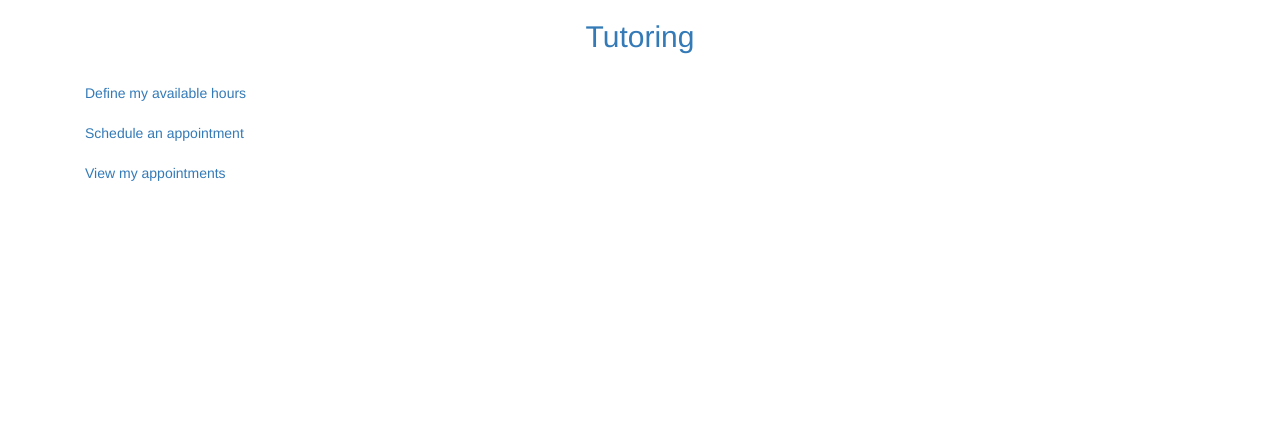
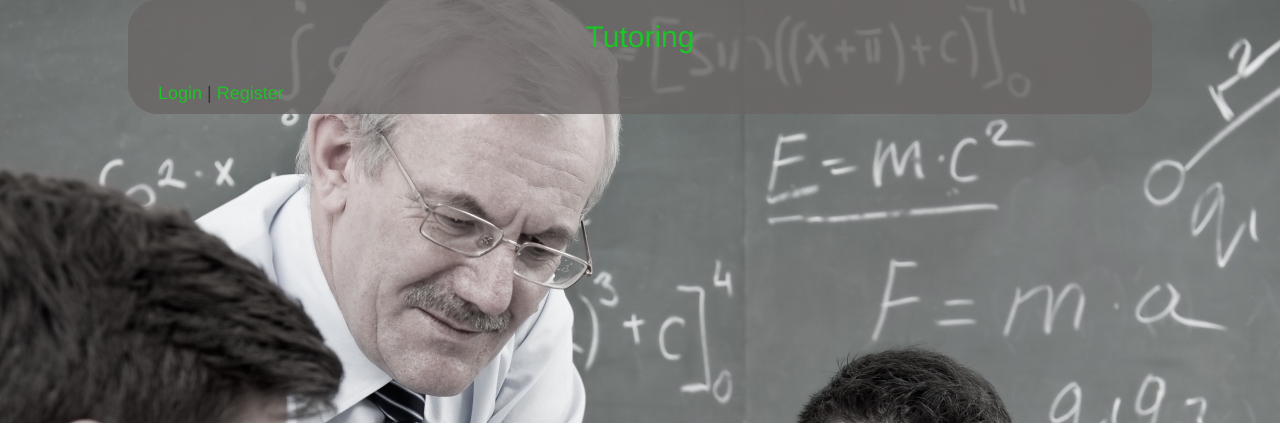
Before and after one commit to Action52/CRUDSchool, a PHP site: page / in a window 1280 px wide. Shown: the top 423 px of the page. Run offline with PHP 8.4, Linux system fonts and the light colour scheme.

Commit message:
Index un poco más estético

```diff
--- a/school/index.php
+++ b/school/index.php
@@ -4,22 +4,50 @@
         <meta charset="utf-8">
         <title>Tutoring</title>
         <link rel="stylesheet" href="https://maxcdn.bootstrapcdn.com/bootstrap/3.3.5/css/bootstrap.min.css" media="screen" title="no title" charset="utf-8">
+        <style>
+          body{
+            background-image: url("img/wallpaper.jpg");
+          }
+          .container{
+            background-color: white;
+            border-radius: 25px;
+          }
+
+          .semitrans{
+            -moz-border-radius:30px;
+            -webkit-border-radius:30px;
+            border-radius:30px;
+            border: #solid 10px #000;
+            background-color: rgba(105,100,100,0.8);
+            width:80%;
+            margin-left: auto ;
+            margin-right: auto ;
+          }
+
+          .text-center{
+            color: #1bc626;
+          }
+
+          .link{
+            color: #1bc626;
+          }
+        </style>
     </head>
     <body>
-        <div class="container">
+        <div class="container semitrans">
             <div class="col-lg-12">
                 <h2 class="text-center text-primary">Tutoring</h2>
                 <div class="col-lg-1 pull-right" style="margin-bottom: 10px">
 
                 </div>
-                <br>
-                <a href = "p1.php">Define my available hours</a>
-                <br>
-                <br>
-                <a href = "app/list.php">Schedule an appointment</a>
-                <br>
-                <br>
-                <a href = "app/verification.php">View my appointments</a>
+            </div>
+            <div class="col-lg-12">
+                <h2 class="text-center text-primary pull-right"></h2>
+                <h4>
+                  <a href = "login.php" class = "link"> Login </a>
+                  |
+                  <a href = "register.php" class = "link"> Register </a>
+                </h4>
             </div>
         </div>
     </body>
```
Also changed, not shown: school/img/wallpaper.jpg (added).
